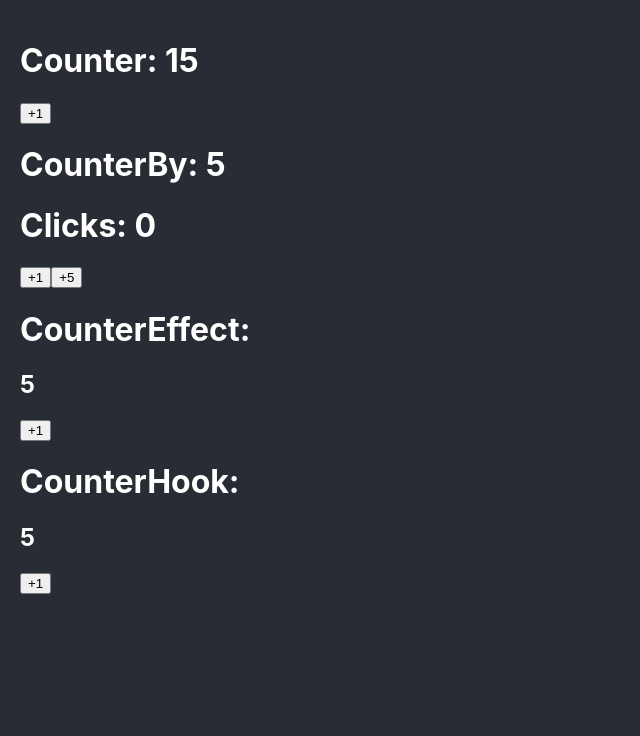
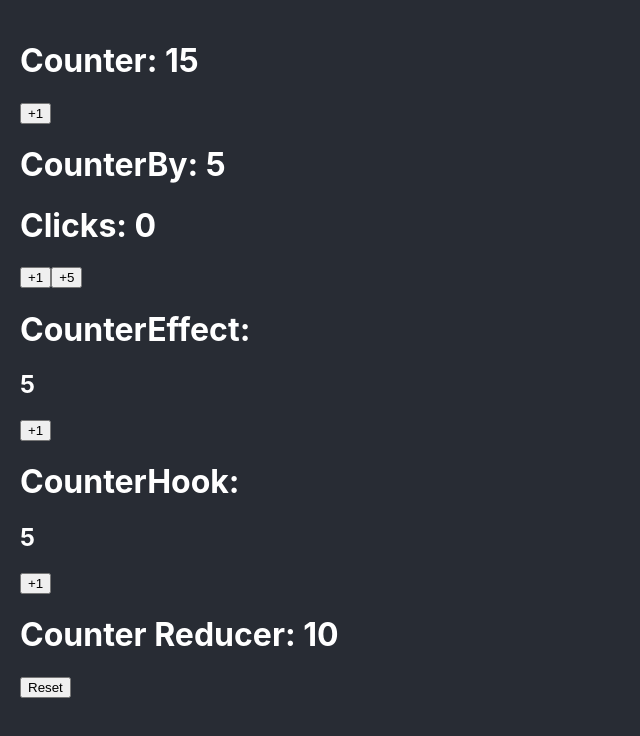
Before and after one commit to mjesusdev/courseReactPro, a React (Vite) app in the folder 01-bases/: page / in a window 1280 px wide. Shown: the top 736 px of the page, without its empty margins (0-640 px from the left). Built offline with nearby package versions, Linux system fonts and the light colour scheme.

Commit message:
Create a reducer to reset counter state :rocket:

```diff
--- a/01-bases/src/App.tsx
+++ b/01-bases/src/App.tsx
@@ -2,6 +2,7 @@
 import { CounterBy } from "./bases/CounterBy"
 import { CounterEffect } from "./bases/CounterEffect"
 import { CounterHook } from "./bases/CounterHook"
+import { CounterReducerComponent } from "./bases/CounterReducer"
 
 function App() {
   return (
@@ -10,6 +11,7 @@
           <CounterBy />
           <CounterEffect />
           <CounterHook />
+          <CounterReducerComponent />
       </>
   )
 }
--- /dev/null
+++ b/01-bases/src/bases/CounterReducer.tsx
@@ -0,0 +1,50 @@
+import { useReducer } from 'react'
+
+interface CounterState {
+    counter : number;
+    previous: number;
+    changes : number;
+}
+
+const INITIAL_VALUE: CounterState = {
+    counter: 10,
+    previous: 15,
+    changes: 20
+}
+
+type CounterAction =
+    | { type: 'increaseBy', payload: { value: number } }
+    | { type: 'reset' }
+
+const counterReducer = ( state: CounterState, action: CounterAction ): CounterState => {
+    switch ( action.type ) {
+        case 'reset':
+            return {
+                changes: 0,
+                counter: 0,
+                previous: 0
+            }
+
+        default:
+            return state;
+    }
+}
+
+export const CounterReducerComponent = () => {
+
+    const [ { counter }, dispatch ] = useReducer( counterReducer, INITIAL_VALUE )
+
+    const handleClick = () => {
+        dispatch({ type: 'reset' });
+    }
+
+    return (
+        <>
+            <h1>Counter Reducer: { counter } </h1>
+
+            <button onClick={ handleClick }>
+                Reset
+            </button>
+        </>
+    )
+}
--- a/01-bases/src/hooks/useCounter.ts
+++ b/01-bases/src/hooks/useCounter.ts
@@ -21,7 +21,7 @@
     }, [counter])
 
     useEffect(() => {
-        if ( counter < maxCount ) return;
+        /* if ( counter < maxCount ) return; */
         tl.current.play(0)
     }, [counter])
 
```
